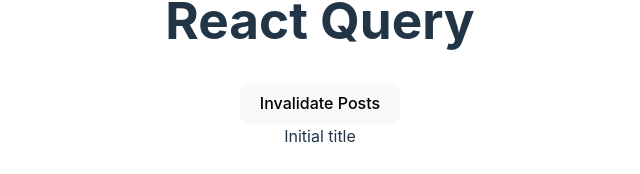
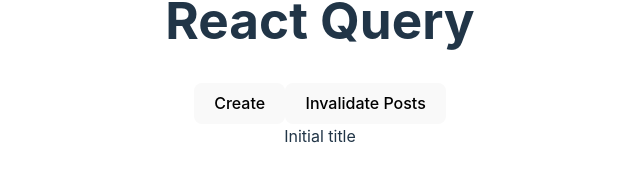
Before and after one commit to Nomex2008/TanStack-Query-v5, a React (Vite) app: page / in a window 1280 px wide. Shown: the part 347-521 px from the top of the page, without its empty margins (320-960 px from the left). Built offline with nearby package versions, Linux system fonts and the light colour scheme; no server answers.

Commit message:
Commit 8(Mutation)
Add mutation.

```diff
--- a/src/App.tsx
+++ b/src/App.tsx
@@ -1,5 +1,7 @@
-import { useQueryClient } from '@tanstack/react-query'
+import { useMutation, useQueryClient } from '@tanstack/react-query'
+import axios from 'axios'
 import './App.css'
+import { IPost } from './post.types'
 import { usePost } from './usePostById'
 import {usePosts} from './usePosts'
 
@@ -9,6 +11,11 @@
   const {post} = usePost(1)
   const {data, isLoading} = usePosts(isAuth)
 
+  const {mutate, isPending} = useMutation({
+    mutationKey: ['add post'],
+    mutationFn: async (newPost: Omit<IPost, 'id'>) => axios.post('https://jsonplaceholder.typicode.com/posts', newPost)
+  })
+
   const queryClient = useQueryClient()
 
   console.log(post)
@@ -16,6 +23,14 @@
   return (
     <>
       <h1>React Query</h1>
+
+      <button onClick={() => {
+        mutate({
+          body: 'New body',
+          title: 'New title',
+          userId: 1,
+        })
+      }}>{isPending ? 'Loading' : 'Create'}</button>
 
       <button onClick={() => {
         queryClient.invalidateQueries({queryKey: ['posts']})
```
